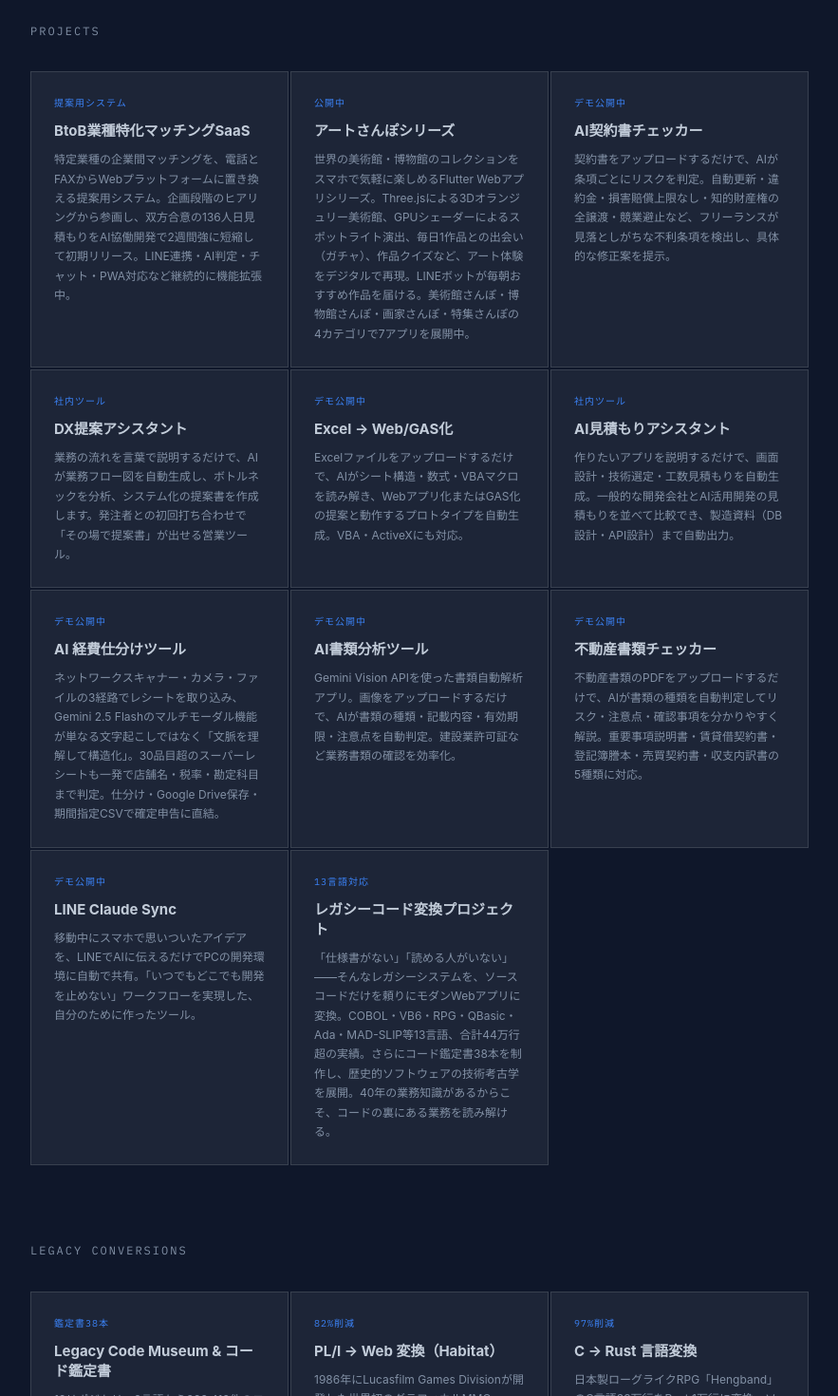
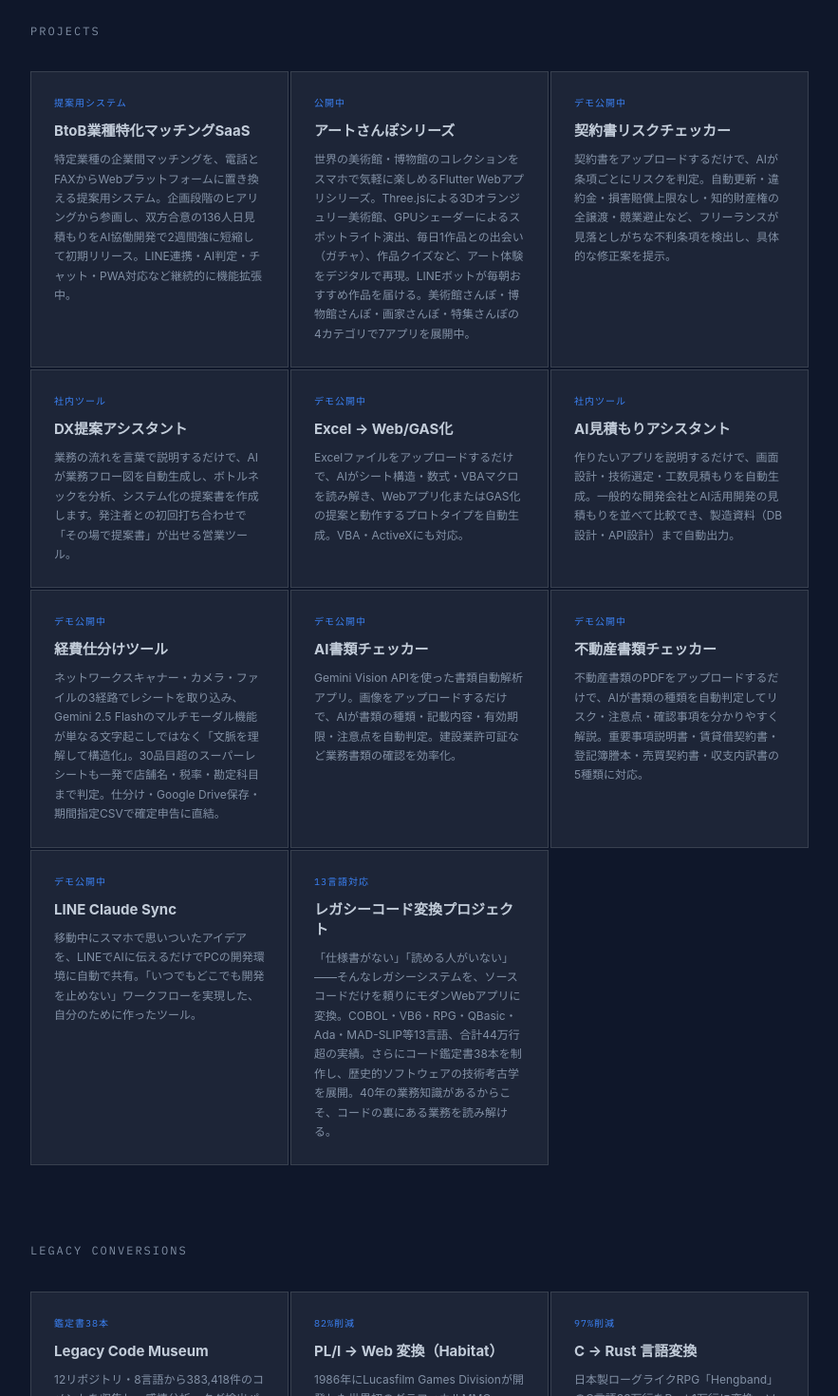
Before and after one commit to keita2399/lp, a Next.js app: page /works in a window 1280 px wide. Shown: the part 320-1790 px from the top of the page at 95% size, without its empty margins (198-1081 px from the left). Built offline with nearby package versions, Linux system fonts and the light colour scheme.

Commit message:
fix: 全アプリの表示名称をアプリ画面の名称に統一

```diff
--- a/data/projects.ts
+++ b/data/projects.ts
@@ -135,7 +135,7 @@ export const projects: Project[] = [
   {
     slug: "contract-checker",
     category: "tools",
-    title: "AI契約書チェッカー",
+    title: "契約書リスクチェッカー",
     badge: "デモ公開中",
     badgeColor: "#10b981",
     borderColor: "#10b981",
@@ -280,7 +280,7 @@ export const projects: Project[] = [
   {
     slug: "receipt-scanner",
     category: "tools",
-    title: "AI 経費仕分けツール",
+    title: "経費仕分けツール",
     badge: "デモ公開中",
     badgeColor: "#f59e0b",
     borderColor: "#f59e0b",
@@ -321,7 +321,7 @@ export const projects: Project[] = [
   {
     slug: "ai-document-checker",
     category: "tools",
-    title: "AI書類分析ツール",
+    title: "AI書類チェッカー",
     badge: "デモ公開中",
     badgeColor: "#6366f1",
     borderColor: "#6366f1",
@@ -533,7 +533,7 @@ export const projects: Project[] = [
 export const legacyProjects: Project[] = [
   {
     slug: "legacy-code-archive",
-    title: "Legacy Code Museum & コード鑑定書",
+    title: "Legacy Code Museum",
     badge: "鑑定書38本",
     badgeColor: "#d4a574",
     borderColor: "#d4a574",
```
